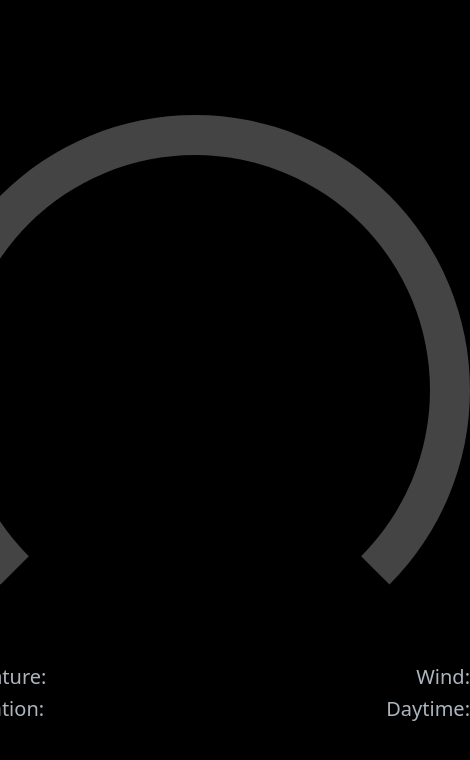
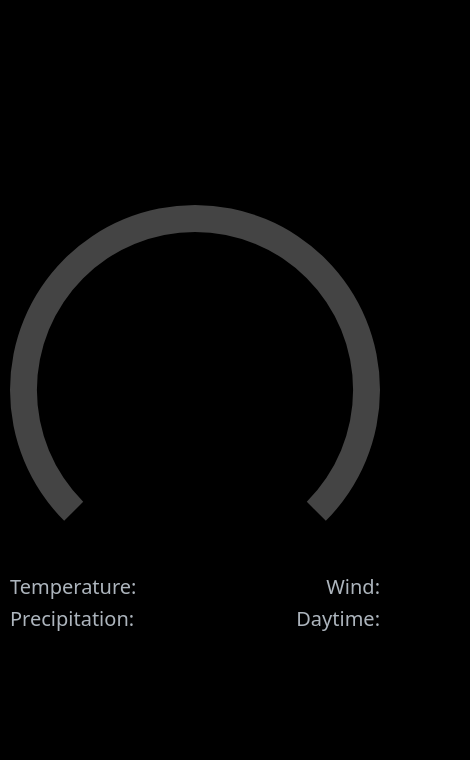
Before and after one commit to Kellenn/RideFactor, a plain HTML site: page index.html in a window 390 px wide. Shown: the whole page, 470 px wide, since content can reach past the window. Drawn offline with nearby package versions, Linux system fonts and the light colour scheme; no server answers.

Commit message:
Add mobile responsiveness

```diff
--- a/scripts/arc.js
+++ b/scripts/arc.js
@@ -12,7 +12,8 @@ const arcConfig = {
 const svg = d3.select('#arc')
     .append('svg')
     .attr('width', arcConfig.WIDTH)
-    .attr('height', arcConfig.HEIGHT);
+    .attr('height', arcConfig.HEIGHT)
+    .attr('viewBox', `0 0 ${arcConfig.WIDTH} ${arcConfig.HEIGHT}`);
 
 
 // Background arc (static, full arc)
--- a/styles/index.css
+++ b/styles/index.css
@@ -2,3 +2,15 @@ body {
     height: 100vh;
     user-select: none;
 }
+
+#arc-container {
+    max-width: 550px;
+    width: 100%;
+    padding: 10px;
+}
+
+#arc svg {
+    width: 100%;
+    height: auto;
+    display: block;
+}
```
